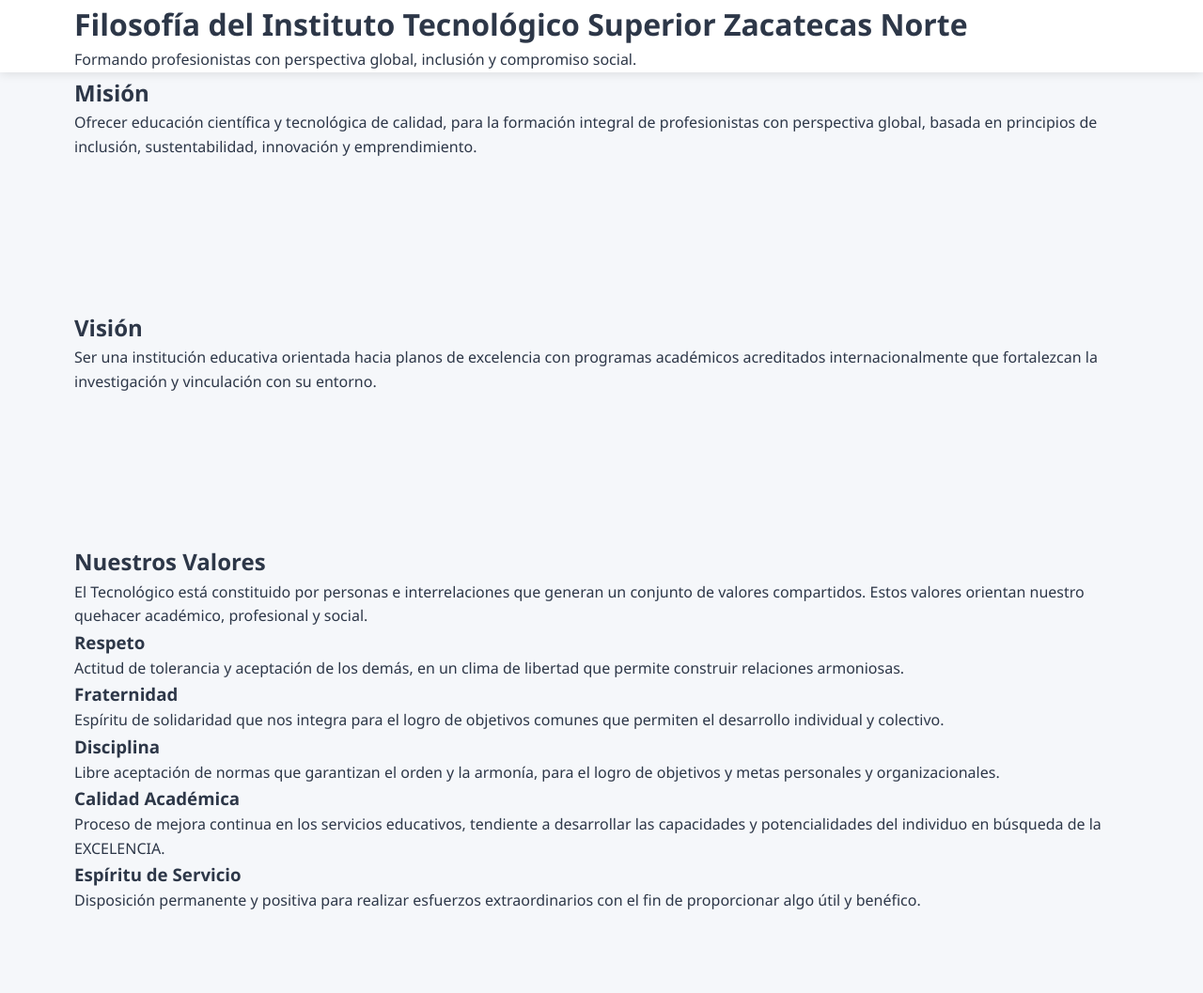
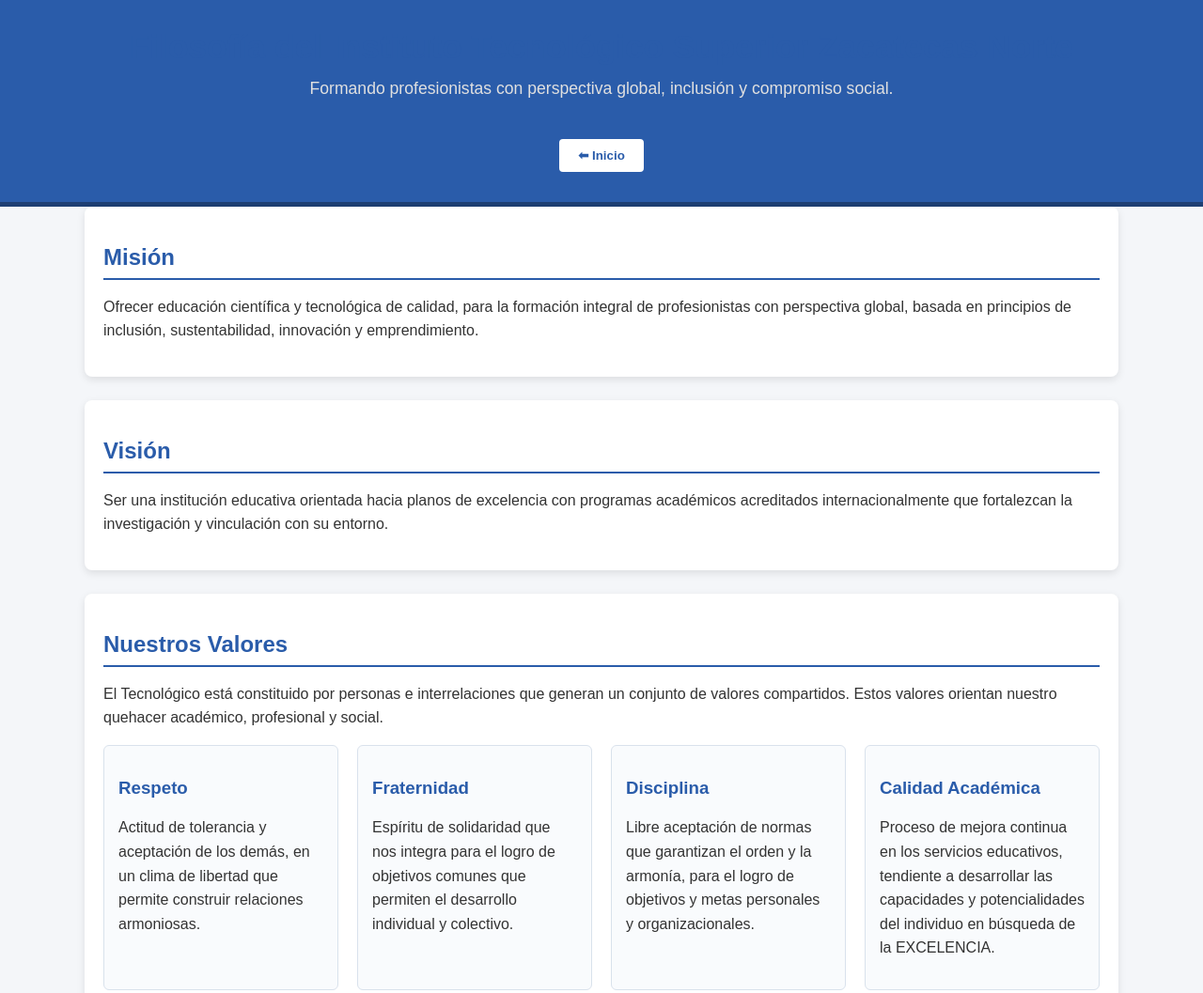
Before and after one commit to KarlitaBalderas/MiTec, a plain HTML site: page conocenos/filosofia.html in a window 1280 px wide. Shown: the top 1057 px of the page at 94% size. Drawn offline with Linux system fonts and the light colour scheme.

Commit message:
Agregue codigo de filosofia

```diff
--- a/conocenos/filosofia.html
+++ b/conocenos/filosofia.html
@@ -4,14 +4,150 @@
   <meta charset="utf-8">
   <meta name="viewport" content="width=device-width, initial-scale=1">
   <title>Filosofía - Instituto Tecnológico Superior Zacatecas Norte</title>
-  <!-- Vinculo para agregar el estilo -->
-  <link rel="stylesheet" href="../styles.css">
+
+  <style>
+    /* ====== ESTILOS GENERALES ====== */
+    body {
+      font-family: Arial, sans-serif;
+      margin: 0;
+      background-color: #f4f6f9; /* gris claro */
+      color: #333;
+    }
+
+    .container {
+      width: 90%;
+      max-width: 1100px;
+      margin: auto;
+    }
+
+    h1, h2, h3 {
+      color: #2a5caa; /* azul */
+    }
+
+    p {
+      line-height: 1.6;
+    }
+
+    /* ====== ENCABEZADO ====== */
+    .site-header {
+      background: #2a5caa;
+      color: #fff;
+      padding: 30px 20px;
+      text-align: center;
+      border-bottom: 5px solid #1e3f73;
+    }
+
+    .site-header h1 {
+      margin: 0;
+      font-size: 2.2rem;
+    }
+
+    .tagline {
+      margin-top: 10px;
+      font-size: 1.1rem;
+      color: #e0e0e0;
+    }
+
+    /* ====== BOTÓN DE REGRESAR ====== */
+    .btn-regresar {
+      margin-top: 20px;
+      padding: 10px 20px;
+      background: #ffffff;
+      color: #2a5caa;
+      border: 2px solid #2a5caa;
+      border-radius: 6px;
+      cursor: pointer;
+      font-weight: bold;
+      transition: all 0.3s ease;
+      display: inline-block;
+    }
+
+    .btn-regresar:hover {
+      background: #2a5caa;
+      color: #ffffff;
+    }
+
+    /* ====== SECCIONES ====== */
+    main {
+      margin: 40px 0;
+    }
+
+    .card {
+      background: #fff;
+      border-radius: 8px;
+      padding: 20px;
+      margin-bottom: 25px;
+      box-shadow: 0 3px 8px rgba(0,0,0,0.1);
+    }
+
+    .card h2 {
+      border-bottom: 2px solid #2a5caa;
+      padding-bottom: 8px;
+      margin-bottom: 15px;
+    }
+
+    /* ====== GRID DE VALORES ====== */
+    .values-grid {
+      display: grid;
+      grid-template-columns: repeat(auto-fit, minmax(250px, 1fr));
+      gap: 20px;
+    }
+
+    .value {
+      background: #f9fbfd;
+      border: 1px solid #d9e2ec;
+      padding: 15px;
+      border-radius: 6px;
+      transition: transform 0.3s;
+    }
+
+    .value:hover {
+      transform: translateY(-5px);
+      border-color: #2a5caa;
+    }
+
+    /* ====== ENLACES RÁPIDOS ====== */
+    .quick-links ul {
+      list-style: none;
+      padding: 0;
+    }
+
+    .quick-links li {
+      margin: 8px 0;
+    }
+
+    .quick-links a {
+      text-decoration: none;
+      color: #2a5caa;
+      font-weight: bold;
+      transition: color 0.3s;
+    }
+
+    .quick-links a:hover {
+      color: #1e3f73;
+    }
+
+    /* ====== FOOTER ====== */
+    .site-footer {
+      background: #2a5caa;
+      color: #fff;
+      text-align: center;
+      padding: 15px;
+      margin-top: 40px;
+    }
+
+    .site-footer p {
+      margin: 0;
+    }
+  </style>
 </head>
 <body>
   <header class="site-header">
     <div class="container">
       <h1>Filosofía del Instituto Tecnológico Superior Zacatecas Norte</h1>
       <p class="tagline">Formando profesionistas con perspectiva global, inclusión y compromiso social.</p>
+      <!-- Botón de regreso -->
+      <button class="btn-regresar" onclick="window.location.href='../index.html'">⬅ Inicio</button>
     </div>
   </header>
 
@@ -62,16 +198,6 @@
       <h2>Compromiso Institucional</h2>
       <p>Promovemos la inclusión, la sustentabilidad, la innovación y el emprendimiento como ejes transversales en la formación profesional, la investigación y la vinculación con la comunidad.</p>
     </section>
-
-    <aside class="card quick-links">
-      <h3>Enlaces útiles</h3>
-      <ul>
-        <li><a href="#mision">Ir a Misión</a></li>
-        <li><a href="#vision">Ir a Visión</a></li>
-        <li><a href="#valores">Ir a Valores</a></li>
-        <li><a href="#compromiso">Ir a Compromiso</a></li>
-      </ul>
-    </aside>
   </main>
 
   <footer class="site-footer">
```
